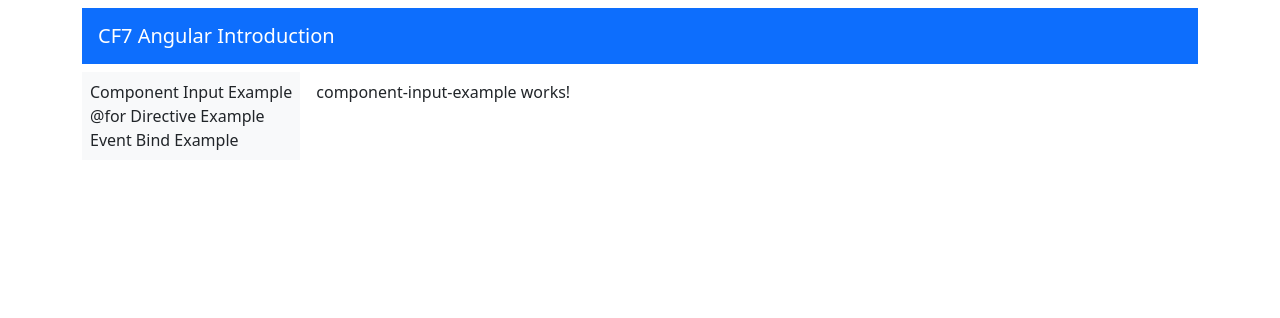
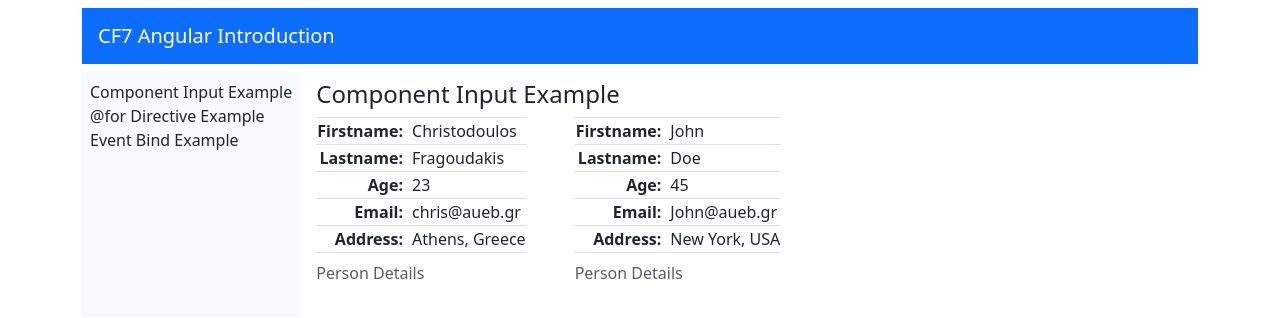
Before and after one commit to S-tvr/angular-introduction, an Angular app: page /component-input-example in a window 1280 px wide. Shown: the top 318 px of the page. Built offline with nearby package versions, Linux system fonts and the light colour scheme.

Commit message:
feat: welcome and person input example (using person-table-component)

```diff
--- a/src/app/components/component-input-example/component-input-example.html
+++ b/src/app/components/component-input-example/component-input-example.html
@@ -1 +1,6 @@
-<p>component-input-example works!</p>
+<h4>Component Input Example</h4>
+<div class="d-flex gap-5 text-nowrap">
+    <app-person-table [personInput]="person0"></app-person-table>
+    <app-person-table [personInput]="person1"></app-person-table>
+
+</div>
--- a/src/app/components/component-input-example/component-input-example.ts
+++ b/src/app/components/component-input-example/component-input-example.ts
@@ -1,11 +1,27 @@
 import { Component } from '@angular/core';
+import { Person } from 'src/app/shared/interfaces/person';
+import { PersonTable } from '../person-table/person-table';
 
 @Component({
   selector: 'app-component-input-example',
-  imports: [],
+  imports: [PersonTable],
   templateUrl: './component-input-example.html',
   styleUrl: './component-input-example.css'
 })
 export class ComponentInputExample {
+  person0: Person = {
+    givenName: "Christodoulos",
+    surName: "Fragoudakis",
+    age: 23,
+    email: "chris@aueb.gr",
+    address: "Athens, Greece"
+  }
 
+  person1: Person = {
+    givenName: 'John',
+    surName: 'Doe',
+    age: 45,
+    email: 'John@aueb.gr',
+    address: 'New York, USA'
+  }
 }
--- a/src/app/components/person-table/person-table.html
+++ b/src/app/components/person-table/person-table.html
@@ -1,5 +1,5 @@
 <div>
-    <h1>From personTable component</h1>
+    <!-- <h1>From personTable component</h1> -->
         <table class="table table-bordered w-50">
         <caption>Person Details</caption>
         <tr>
--- a/src/app/components/welcome/welcome.html
+++ b/src/app/components/welcome/welcome.html
@@ -1 +1,4 @@
-<p>welcome works!</p>
+<h4>Welcome to Angular Introduction</h4>
+<p>
+    Hello <strong>{{name}}</strong>
+</p>
--- a/src/app/components/welcome/welcome.ts
+++ b/src/app/components/welcome/welcome.ts
@@ -7,5 +7,5 @@ import { Component } from '@angular/core';
   styleUrl: './welcome.css'
 })
 export class Welcome {
-
+  name = "S-tvr"
 }
```
